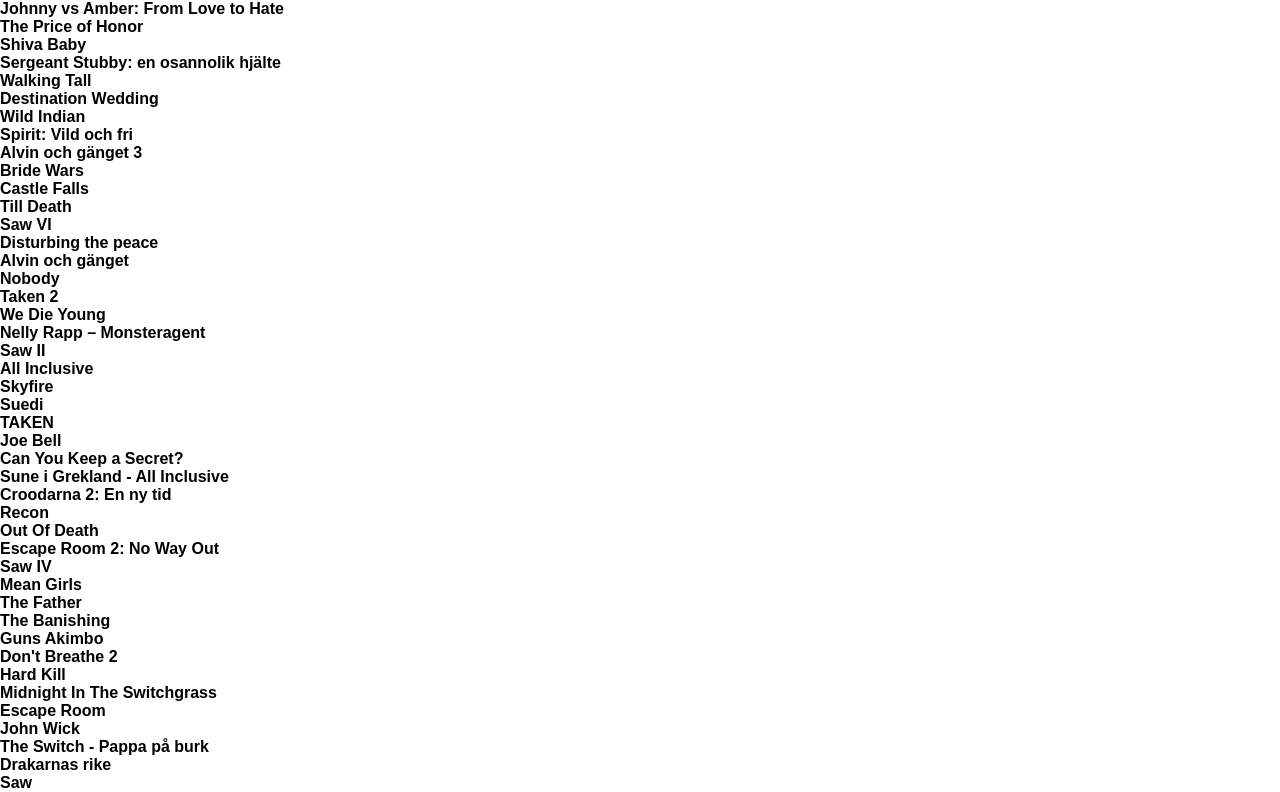
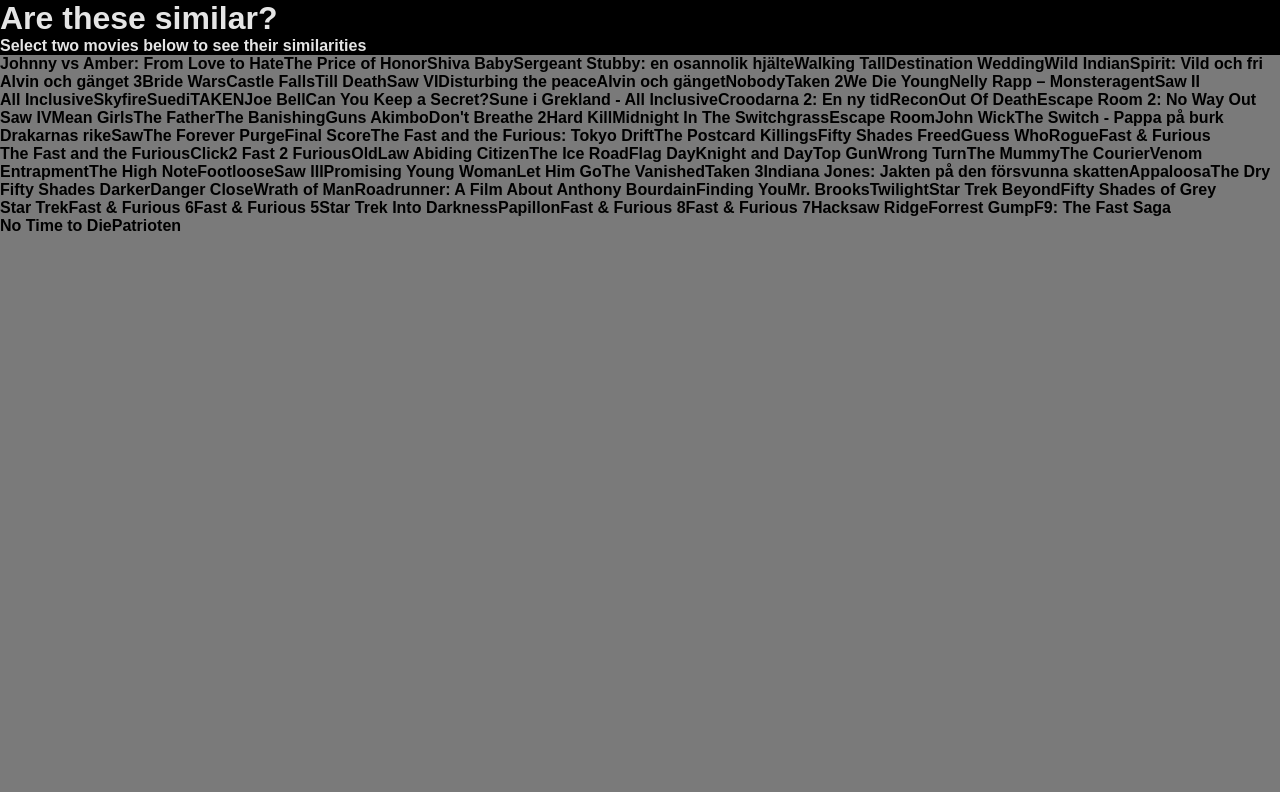
Before and after one commit to r-pears/Movie-Comparison-Tool, a React (Create React App) app: page / in a window 1280 px wide. Shown: the top 792 px of the page. Built offline with nearby package versions, Linux system fonts and the light colour scheme.

Commit message:
basic functionality added

```diff
--- a/src/App.css
+++ b/src/App.css
@@ -3,6 +3,15 @@
   margin: 0;
   padding: 0;
   font-family: Arial, Helvetica, sans-serif;
+}
+
+.cursor-pointer {
+  cursor: pointer;
+}
+
+.flex {
+  display: flex;
+  flex-wrap: wrap;
 }
 
 /** Loading Frame */
--- /dev/null
+++ b/src/Components/ComparisonTool.css
@@ -0,0 +1,12 @@
+.mainSection {
+  height: 100vh;
+  width: 100vw;
+  background-color: #7A7A7A;
+  overflow: hidden;
+}
+
+/** Comparison section */
+.comparisonSection {
+  background-color: #000;
+  color: #E5E5E5;
+}
--- a/src/Components/ComparisonTool.js
+++ b/src/Components/ComparisonTool.js
@@ -1,18 +1,133 @@
-import React from 'react';
+import React, { useState, useEffect } from 'react';
 import Box from './Box';
+import './ComparisonTool.css';
 
 const ComparisonTool = (props) => {
+  const [chosenVideos, setChosenVideos] = useState([]);
+  const [showComparison, setShowComparison] = useState(false);
 
-  console.log(props.data)
+  useEffect(() => {
+    if (chosenVideos.length !== 0) {
+      setShowComparison(true)
+      console.log(chosenVideos)
+    }
+  }, [chosenVideos])
+
+  const chooseVideo = (video) => {
+    // Check if two videos have already been chosen
+    if (chosenVideos.length === 2) {
+      return;
+    }
+    // Check to make sure the video hasn't already been chosen
+    if (chosenVideos[0] === video) {
+      return;
+    }
+    // Add video to array
+    setChosenVideos([...chosenVideos, video])
+  }
+
+  const resetSelections = () => {
+    // Reset the comparison
+    setChosenVideos([]);
+    setShowComparison(false);
+  }
+
+  const checkSimilarities = (video1, video2) => {
+    // Handles all the logic for similarities between two videos
+    let similarities = 0;
+    let commonActors = [];
+    let duration;
+    let prodYear;
+    let parentalRating;
+    let imdbRating;
+    // Check similarities between video 1 and video 2
+    if (video1.production.year === video2.production.year) {
+      similarities++;
+      prodYear = video1.production.year;
+    }
+    if (video1.parentalRating === video2.parentalRating) {
+      similarities++;
+      parentalRating = video1.parentalRating;
+    }
+    if (Math.ceil(video1.imdb.rating) === Math.ceil(video2.imdb.rating)) {
+      similarities++;
+      imdbRating = Math.ceil(video1.imdb.rating);
+    }
+    // Check if duration of the videos are similar
+    if ((video1.duration.milliseconds < 3600000) && (video2.duration.milliseconds < 3600000)) {
+      duration = 'under an hour.';
+      similarities++;
+    } else if ((video1.duration.milliseconds >= 3600000 && video1.duration.milliseconds < 7200000) && (video2.duration.milliseconds >= 3600000 && video2.duration.milliseconds < 7200000)) {
+      duration = 'between 1 and 2 hours.';
+      similarities++;
+    } else if ((video1.duration.milliseconds >= 7200000) && (video2.duration.milliseconds >= 7200000)) {
+      duration = 'over 2 hours';
+      similarities++;
+    }
+    // Check if the videos have actors in common
+    if ((video1.people.actors !== undefined) && (video2.people.actors !== undefined)) {
+      video1.people.actors.forEach(actor => {
+        video2.people.actors.forEach(actor2 => {
+          if (actor === actor2) {
+            commonActors.push(actor);
+          }
+        })
+      })
+    }
+
+
+    if (commonActors.length > 0) {
+      similarities++
+    }
+    console.log(similarities, commonActors)
+
+    return (
+      <>
+        <h2>{similarities > 2 ? 'Yes' : 'No'}</h2>
+        <div onClick={() => resetSelections()} className='cursor-pointer'>Clear selection</div>
+        <ul>
+          {prodYear && <li>{prodYear}</li>}
+          {parentalRating && <li>{parentalRating}</li>}
+          {imdbRating && <li>{imdbRating}</li>}
+          {duration && <li>{duration}</li>}
+          {commonActors.length > 0 && <li>Common actors: <ul>{commonActors.map(actor => {
+            return (
+              <li>{actor}</li>
+            )
+          })}</ul></li>}
+        </ul>
+      </>
+    )
+  }
+
+
   return (
-    <div>
+    <div className='mainSection'>
       <div className='comparisonSection'>
-
+        <h1>Are these similar?</h1>
+        {chosenVideos.length === 0 &&
+        <h4>Select two movies below to see their similarities</h4>
+        }
+        {showComparison &&
+          <div className='flex'>
+            <div className='movieComparison'>
+              <h3>{chosenVideos[0].title}</h3>
+            </div>
+            {chosenVideos.length === 2 &&
+              <div className='similaritiesSection'>
+                <div>{checkSimilarities(chosenVideos[0], chosenVideos[1])}</div>
+              </div>
+            }
+            <div className='movieComparison'>
+              <h3>{chosenVideos[1]?.title}</h3>
+            </div>
+          </div>
+        }
       </div>
-      <div className='gridSection'>
+      <div className='gridSection flex'>
         {props.data.map(video => {
           return (
-            <div key={video.guid}>
+            <div onClick={() => {chooseVideo(video)}} key={video.guid} className='cursor-pointer'>
               <Box video={video} />
             </div>
           )
```
